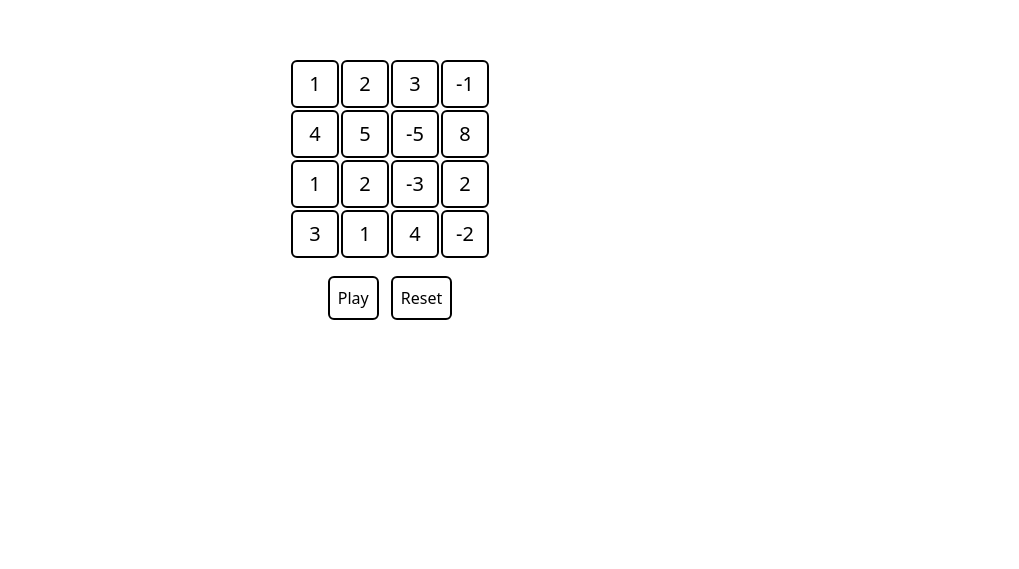
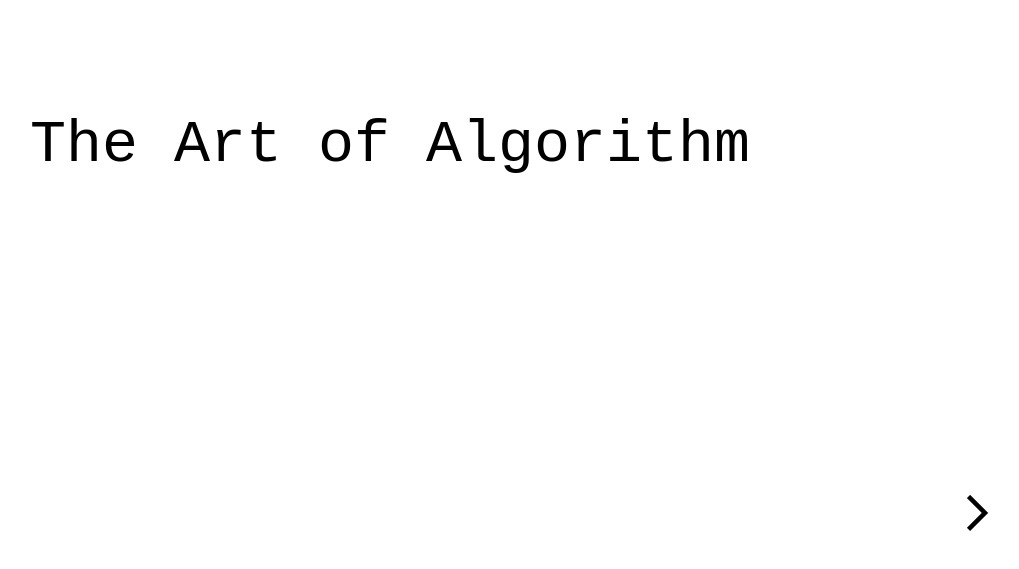
Before and after one commit to lazy-student217/the-art-of-algorithm, a Svelte app: page / in a window 1280 px wide. Shown: the part 219-788 px from the top of the page, without its empty margins (250-1269 px from the left). Built offline with nearby package versions, Linux system fonts and the light colour scheme.

Commit message:
update: New slide system

```diff
--- a/package.json
+++ b/package.json
@@ -14,11 +14,13 @@
     "@sveltejs/vite-plugin-svelte": "^6.2.0",
     "@tailwindcss/vite": "^4.1.13",
     "@tsconfig/svelte": "^5.0.5",
+    "material-symbols": "^0.35.2",
     "motion": "^12.23.16",
     "svelte": "^5.38.10",
     "svelte-check": "^4.3.1",
     "tailwindcss": "^4.1.13",
     "typescript": "~5.8.3",
-    "vite": "^7.1.6"
+    "vite": "^7.1.6",
+    "@fontsource-variable/jetbrains-mono": "^5.2.8"
   }
 }
--- a/src/App.svelte
+++ b/src/App.svelte
@@ -1,70 +1,56 @@
 <script lang="ts">
-  import Grid from "./lib/Grid.svelte";
-  const original_grid = [
-    [1, 2, 3, -1],
-    [4, 5, -5, 8],
-    [1, 2, -3, 2],
-    [3, 1, 4, -2],
-  ];
-  let grid: Grid;
-  let playing = $state(false);
-  function reset() {
-    grid.set_grid(original_grid);
-  }
+    import { onDestroy, onMount } from "svelte";
+    import Slide1 from "./slides/Slide1.svelte";
+    import Slide2 from "./slides/Slide2.svelte";
 
-  async function play() {
-    if (!playing) {
-      playing = true;
+    let slide = $state(0);
+    let slides = [Slide1, Slide2];
+    let Slide = $derived(slides[slide]);
 
-      for (let sum = 1; sum <= 6; sum += 1) {
-        const anims = [];
-        for (let x = Math.max(0, sum - 3); x < Math.min(4, sum + 1); x += 1) {
-          const y = sum - x;
-          if (x != 0) {
-            anims.push(grid.move_copy_to_fade(x - 1, y, x, y));
-          }
-          if (y != 0) {
-            anims.push(grid.move_copy_to_fade(x, y - 1, x, y));
-          }
+    function next_slide() {
+        slide += 1;
+    }
+
+    function prev_slide() {
+        slide -= 1;
+    }
+
+    function listen_enter(e: KeyboardEvent) {
+        if (e.key == "Enter" && slide != slides.length - 1) {
+            e.preventDefault();
+            next_slide();
         }
-        await Promise.all(anims);
-        for (let x = Math.max(0, sum - 3); x < Math.min(4, sum + 1); x += 1) {
-          const y = sum - x;
-          if (x == 0) {
-            grid.set_slot(x, y, grid.get_slot(x, y - 1) + grid.get_slot(x, y));
-          } else if (y == 0) {
-            grid.set_slot(x, y, grid.get_slot(x - 1, y) + grid.get_slot(x, y));
-          } else {
-            grid.set_slot(
-              x,
-              y,
-              Math.max(grid.get_slot(x - 1, y), grid.get_slot(x, y - 1)) +
-                grid.get_slot(x, y),
-            );
-          }
-        }
-      }
-      playing = false;
     }
-  }
+
+    onMount(() => {
+        document.addEventListener("keydown", listen_enter);
+    });
+
+    onDestroy(() => {
+        document.removeEventListener("keydown", listen_enter);
+    });
 </script>
 
-<main class="flex flex-col items-center justify-center">
-  <div class="py-16 flex items-center flex-col">
-    <div class="p-4 flex flex-col items-center">
-      <Grid bind:this={grid} grid={original_grid} />
+<main class="flex flex-col items-center justify-center py-8 overflow-hidden">
+    <div class="grow-1 flex items-center">
+        <Slide />
     </div>
-    <div class="flex gap-3">
-      <button
-        class="p-2 border-2 border-black rounded-md hover:bg-black hover:text-white transition-colors"
-        onclick={play}
-        disabled={playing}>Play</button
-      >
-      <button
-        class="p-2 border-2 border-black rounded-md hover:bg-black hover:text-white transition-colors"
-        onclick={reset}
-        disabled={playing}>Reset</button
-      >
+    <div class="flex flex-row w-full px-4">
+        {#if slide != 0}
+            <button
+                class="text-7xl! material-symbols-outlined hover:scale-120 transition-all mr-auto"
+                onclick={prev_slide}
+            >
+                chevron_backward
+            </button>
+        {/if}
+        {#if slide != slides.length - 1}
+            <button
+                class="text-7xl! material-symbols-outlined hover:scale-120 transition-all ml-auto"
+                onclick={next_slide}
+            >
+                chevron_forward
+            </button>
+        {/if}
     </div>
-  </div>
 </main>
--- a/src/app.css
+++ b/src/app.css
@@ -1,3 +1,6 @@
+@import 'material-symbols/outlined.css';
+
+@import '@fontsource-variable/jetbrains-mono';
 @import "tailwindcss";
 
 html,
@@ -6,3 +9,7 @@ body,
 main {
     min-height: 100vh;
 }
+
+@theme inline {
+    --font-sans: 'Jetbrains Mono Variable', monospace;
+}
--- /dev/null
+++ b/src/slides/Slide1.svelte
@@ -0,0 +1 @@
+<div class="text-6xl">The Art of Algorithm</div>
--- /dev/null
+++ b/src/slides/Slide2.svelte
@@ -0,0 +1,69 @@
+<script lang="ts">
+  import Grid from "../lib/Grid.svelte";
+  const original_grid = [
+    [1, 2, 3, -1, 5],
+    [4, 5, -5, 8, -3],
+    [1, 2, -3, 2, -1],
+    [3, 1, 6, -2, -2],
+    [0, 4, 2, -5, -1],
+  ];
+  let grid: Grid;
+  let playing = $state(false);
+  function reset() {
+    grid.set_grid(original_grid);
+  }
+
+  async function play() {
+    if (!playing) {
+      playing = true;
+
+      for (let sum = 1; sum <= 8; sum += 1) {
+        const anims = [];
+        for (let x = Math.max(0, sum - 4); x < Math.min(5, sum + 1); x += 1) {
+          const y = sum - x;
+          if (x != 0) {
+            anims.push(grid.move_copy_to_fade(x - 1, y, x, y));
+          }
+          if (y != 0) {
+            anims.push(grid.move_copy_to_fade(x, y - 1, x, y));
+          }
+        }
+        await Promise.all(anims);
+        for (let x = Math.max(0, sum - 4); x < Math.min(5, sum + 1); x += 1) {
+          const y = sum - x;
+          if (x == 0) {
+            grid.set_slot(x, y, grid.get_slot(x, y - 1) + grid.get_slot(x, y));
+          } else if (y == 0) {
+            grid.set_slot(x, y, grid.get_slot(x - 1, y) + grid.get_slot(x, y));
+          } else {
+            grid.set_slot(
+              x,
+              y,
+              Math.max(grid.get_slot(x - 1, y), grid.get_slot(x, y - 1)) +
+                grid.get_slot(x, y),
+            );
+          }
+        }
+      }
+      playing = false;
+    }
+  }
+</script>
+
+<div class="py-16 flex items-center flex-col">
+  <div class="p-4 flex flex-col items-center">
+    <Grid bind:this={grid} grid={original_grid} />
+  </div>
+  <div class="flex gap-3">
+    <button
+      class="p-2 border-2 border-black rounded-md hover:bg-black hover:text-white transition-colors"
+      onclick={play}
+      disabled={playing}>Play</button
+    >
+    <button
+      class="p-2 border-2 border-black rounded-md hover:bg-black hover:text-white transition-colors"
+      onclick={reset}
+      disabled={playing}>Reset</button
+    >
+  </div>
+</div>
```
Also changed, not shown: src/main.ts (line endings or trailing spaces), 2 other files (tests, documents, lock files or other folders).
